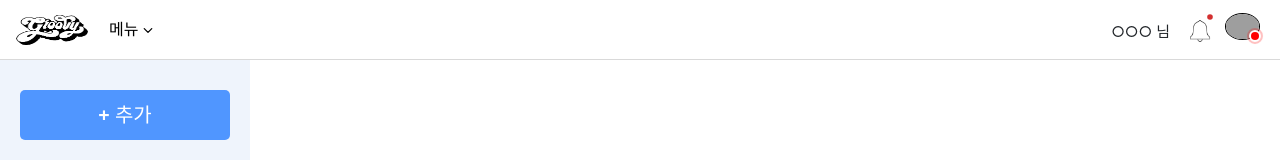
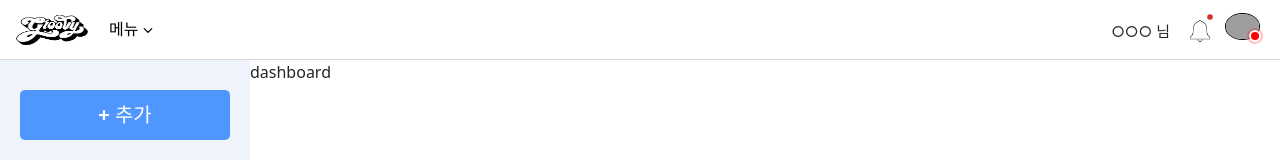
Before and after one commit to hipese/Groovy_React, a React (Create React App) app: page / in a window 1280 px wide. Before the commit this address had no page. Shown: the top 160 px of the page. Built offline with nearby package versions, Linux system fonts and the light colour scheme; grey boxes are pictures that could not be loaded.

Commit message:
dashboard route added

```diff
--- a/src/App.js
+++ b/src/App.js
@@ -26,6 +26,7 @@ function App() {
         <SlideBar />
         <div className="SubContainer">
         <Routes>
+            <Route path="" element={<DashBoard />} />
             <Route path="admin" element={<Admin />} />
             <Route path="attendence" element={<Attendence />} />
             <Route path="board" element={<Board />} />
--- a/src/pages/DashBoard/DashBoard.js
+++ b/src/pages/DashBoard/DashBoard.js
@@ -1,5 +1,9 @@
 const DashBoard=()=>{
-
+    return(
+        <div>
+            dashboard
+        </div>
+    )
 }
 
 export default DashBoard;
--- /dev/null
+++ b/src/pages/DashBoard/DashBoard.module.css
@@ -0,0 +1,3 @@
+.ml210{
+    margin-left: 250px;
+}
```
